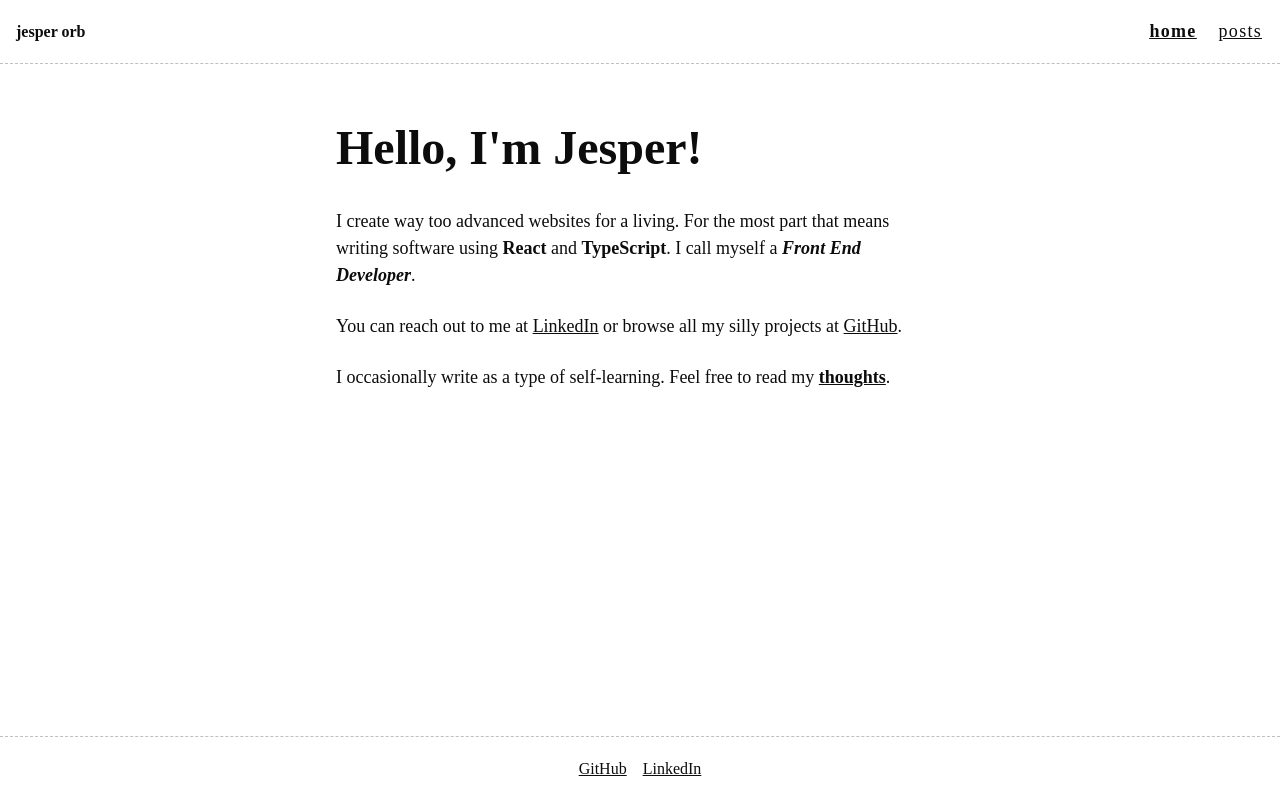
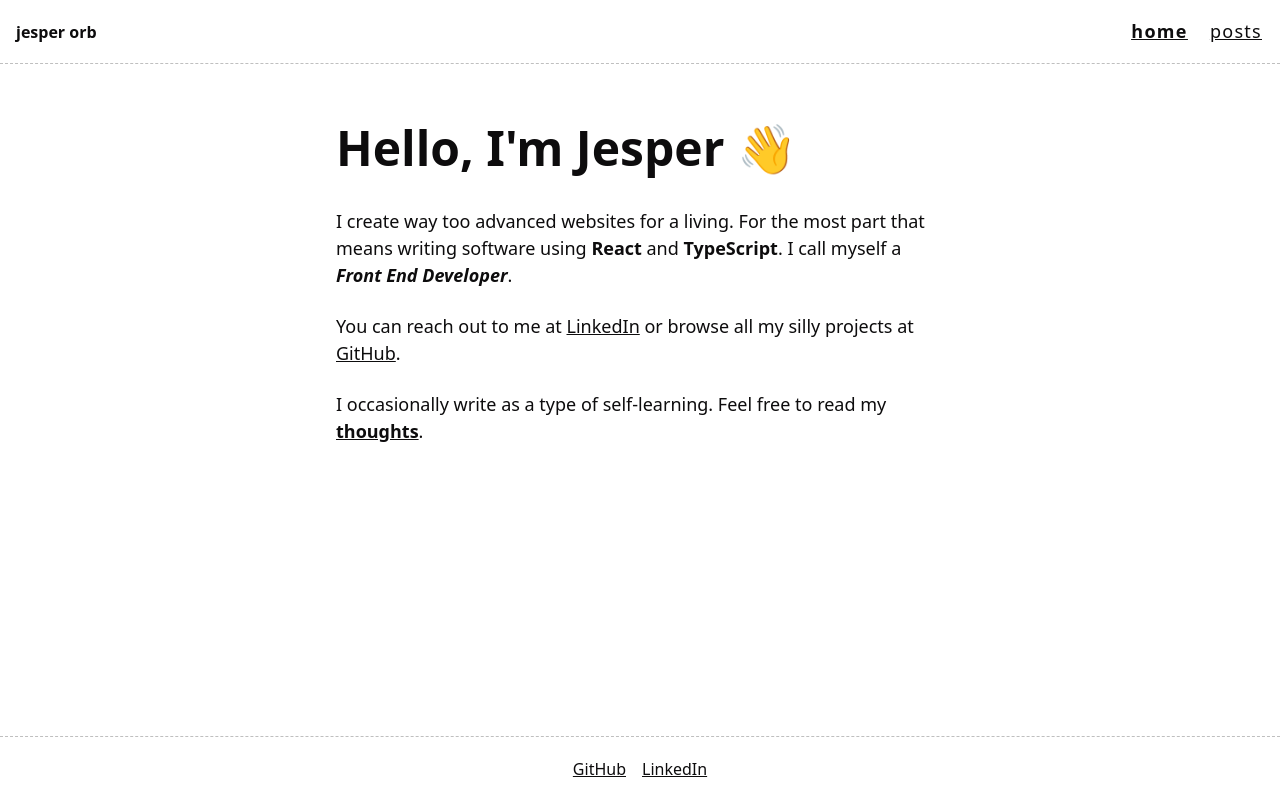
Before and after one commit to jesperorb/site, an Eleventy site: page index.njk in a window 1280 px wide. Built offline with nearby package versions, Linux system fonts and the light colour scheme; Eleventy itself is replaced by a stand-in of ours; files that its build step writes are made by us from their sources.

Commit message:
use system font

```diff
--- a/_includes/layouts/base.njk
+++ b/_includes/layouts/base.njk
@@ -9,182 +9,10 @@
       <link rel="stylesheet" href="{{ '/css/prism-night-owl.css' | url }}">
       <link rel="stylesheet" href="{{ '/css/posts.css' | url }}">
     {% endif %}
-    <link rel="dns-prefetch" href="//fonts.googleapis.com">
-    <link rel="preconnect" href="https://fonts.gstatic.com" crossorigin>
-    <script>
-      WebFontConfig = {
-        google: {
-          families: ['Lora:400,700:latin&display=swap']
-        }
-      };
-      (function(d) {
-          var wf = d.createElement('script'), s = d.scripts[0];
-          wf.src = 'https://ajax.googleapis.com/ajax/libs/webfont/1.6.26/webfont.js';
-          wf.async = true;
-          s.parentNode.insertBefore(wf, s);
-      })(document);
-    </script>
+    <link rel="stylesheet" href="{{ '/css/index.css' | url }}">
     <link rel="icon" href="{{ '/img/favicon.png' | url }}">
     <link rel="alternate" href="{{ metadata.feed.path | url }}" type="application/atom+xml" title="{{ metadata.title }}">
     <link rel="alternate" href="{{ metadata.jsonfeed.path | url }}" type="application/json" title="{{ metadata.title }}">
-    <style>
-      :root {
-          --black: hsl(290, 5%, 5%);
-          --white: hsl(0, 0%, 100%);
-          --gray-light: hsl(0, 0%, 90%);
-          --gray-100: hsl(0, 0%, 75%);
-          --gray-200: hsl(290, 5%, 70%);
-          --gray-300: hsl(290, 5%, 35%);
-          --red: hsl(0, 95%, 20%);
-          --green: hsl(130, 95%, 20%);
-          --blue: hsl(207, 95%, 20%);
-          --pink: hsl(276, 68%, 75%);
-          --purple: hsl(276, 68%, 45%);
-          --line-height: 1.5;
-          --font-size: 1.125rem;
-          --page-width: 38rem;
-          --default-margin: 1.5rem;
-          --text-primary: var(--black);
-          --text-secondary: var(--gray-300);
-          --text-accent: var(--purple);
-          --background: var(--white);
-        }
-        .dark {
-          --text-primary: var(--white);
-          --text-secondary: var(--gray-200);
-          --text-accent: var(--pink);
-          --background: var(--black);
-        }
-        *,
-        *::after,
-        *::before {
-          box-sizing: border-box;
-        }
-        html,
-        body {
-          padding: 0;
-          margin: 0;
-          font-family: "Lora", serif;
-          color: var(--text-primary);
-          background-color: var(--background);
-          line-height: var(--line-height);
-          font-size: 100%;
-        }
-        p, li {
-          font-size: var(--font-size);
-        }
-        p {
-          margin-top: 0;
-          margin-bottom: var(--default-margin);
-        }
-
-        ol,
-        ul {
-          padding: 0;
-          margin: 0;
-        }
-
-        h1,
-        h2,
-        h3,
-        h4,
-        h5,
-        h6 {
-          margin-top: 0;
-          margin-bottom: var(--default-margin);
-        }
-
-        h1 {
-          font-size: 3rem;
-        }
-
-        h2 {
-          font-size: 2.5rem;
-        }
-
-        h3 {
-          font-size: 2rem;
-        }
-
-        h4 {
-          font-size: 1.5rem;
-        }
-
-        h5 {
-          font-size: 1.25rem;
-        }
-
-        h6 {
-          font-size: 1rem;
-        }
-        a,
-        a:visited:not(.post__tag) {
-          color: var(--text-primary);
-        }
-        .template--post a:not(.post__tag),
-        .template--post a:visited:not(.post__tag) {
-          color: var(--text-accent);
-        }
-        time {
-          letter-spacing: 0.04rem;
-          color: var(--text-secondary);
-        }
-        header {
-          display: flex;
-          align-items: center;
-          justify-content: space-between;
-          height: 4rem;
-          border-bottom: 1px dashed var(--gray-100);
-        }
-        main {
-          height: 100%;
-          min-height: calc(100vh - 8rem);
-          padding-top: 3rem;
-        }
-        .template--post,
-        .template--posts,
-        .template--home {
-          margin: 0 1rem;
-        }
-        @media screen and (min-width: 50rem) {
-          .template--post,
-          .template--posts,
-          .template--home {
-            max-width: var(--page-width);
-            margin: auto;
-          }
-        }
-        footer {
-          border-top: 1px dashed var(--gray-100);
-          height: 4rem;
-          gap: 1rem;
-          display: flex;
-          justify-content: center;
-          align-items: center;
-        }
-        .header-navigation {
-          margin-left: auto;
-        }
-        .header-navigation__item {
-          display: inline-block;
-          margin-right: 1em;
-          text-transform: lowercase;
-          letter-spacing: 0.08rem;
-        }
-        .header-navigation__home-link {
-          text-transform: lowercase;
-          float: left;
-          font-size: 1rem;
-          margin: 0 0 0 1rem;
-        }
-        .header-navigation__home-link a {
-          text-decoration: none;
-        }
-        .header-navigation__item--active {
-          font-weight: 700;
-          text-decoration: underline;
-        }
-    </style>
   </head>
   <body>
     <header>
--- a/css/index.css
+++ b/css/index.css
@@ -1,4 +1,5 @@
 :root {
+  --system-font: system-ui, "Segoe UI", Roboto, Helvetica, Arial, sans-serif, "Apple Color Emoji", "Segoe UI Emoji", "Segoe UI Symbol";
   --black: hsl(290, 5%, 5%);
   --white: hsl(0, 0%, 100%);
   --gray-light: hsl(0, 0%, 90%);
@@ -40,7 +41,7 @@ html,
 body {
   padding: 0;
   margin: 0;
-  font-family: "Lora", serif;
+  font-family: var(--system-font);
   color: var(--text-primary);
   background-color: var(--background);
   line-height: var(--line-height);
--- a/index.njk
+++ b/index.njk
@@ -5,7 +5,7 @@ eleventyNavigation:
   order: 1
 ---
 
-<h1> Hello, I'm Jesper!</h1>
+<h1> Hello, I'm Jesper <span role="img" aria-label="Emoji hand waving">👋</span></h1>
 
 <p> I create way too advanced websites for a living. For the most part that means writing software using <strong>React</strong> and <strong>TypeScript</strong>. I call myself a <strong><em>Front End Developer</em></strong>.</p>
 
```
